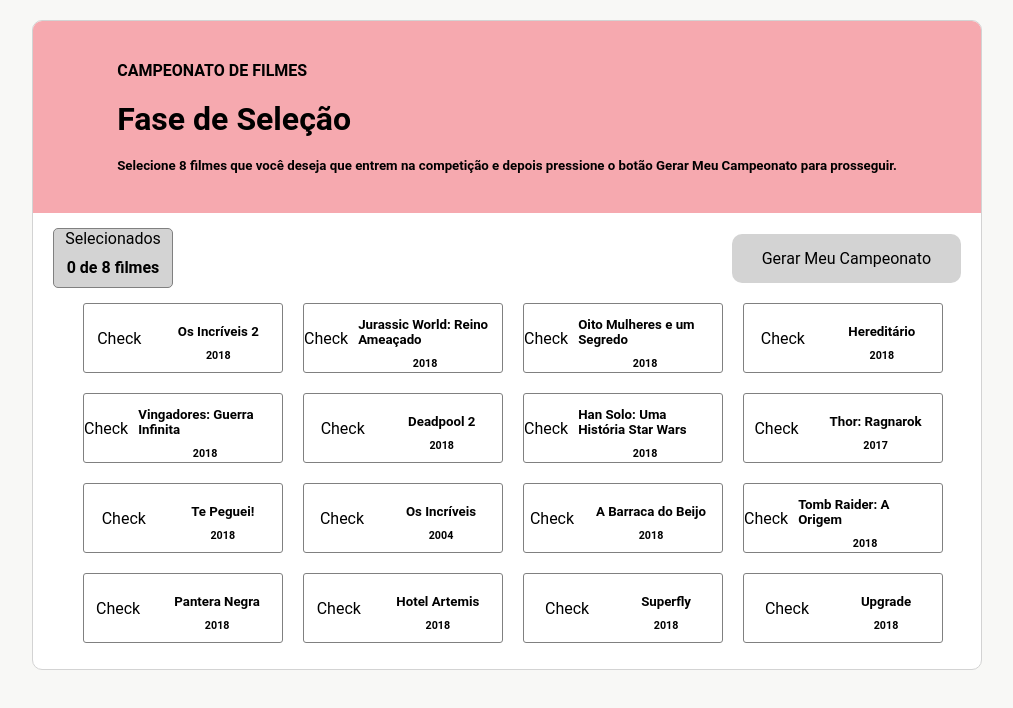
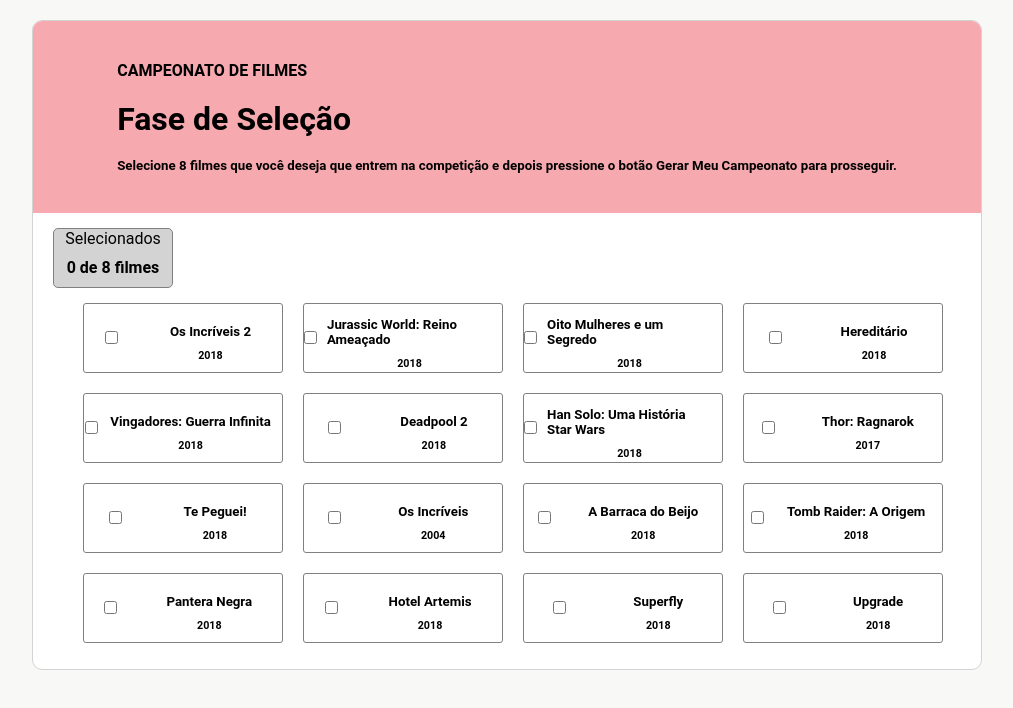
Before and after one commit to amontanher/CopaFilmes, a React (Create React App) app in the folder frontend/: page / in a window 1280 px wide. Shown: the top 708 px of the page, without its empty margins (143-1156 px from the left). Built offline with nearby package versions, Linux system fonts and the light colour scheme.

Commit message:
Implements events (#4)
* starts handle

* handle checkbox

* implements checkbox

* implements button

```diff
--- a/frontend/public/index.html
+++ b/frontend/public/index.html
@@ -10,34 +10,11 @@
       content="Web site created using create-react-app"
     />
     <link rel="apple-touch-icon" href="%PUBLIC_URL%/logo192.png" />
-    <!--
-      manifest.json provides metadata used when your web app is installed on a
-      user's mobile device or desktop. See https://developers.google.com/web/fundamentals/web-app-manifest/
-    -->
     <link rel="manifest" href="%PUBLIC_URL%/manifest.json" />
-    <!--
-      Notice the use of %PUBLIC_URL% in the tags above.
-      It will be replaced with the URL of the `public` folder during the build.
-      Only files inside the `public` folder can be referenced from the HTML.
-
-      Unlike "/favicon.ico" or "favicon.ico", "%PUBLIC_URL%/favicon.ico" will
-      work correctly both with client-side routing and a non-root public URL.
-      Learn how to configure a non-root public URL by running `npm run build`.
-    -->
-    <title>React App</title>
+    <title>Campeonato de Filmes</title>
   </head>
   <body>
     <noscript>You need to enable JavaScript to run this app.</noscript>
     <div id="root"></div>
-    <!--
-      This HTML file is a template.
-      If you open it directly in the browser, you will see an empty page.
-
-      You can add webfonts, meta tags, or analytics to this file.
-      The build step will place the bundled scripts into the <body> tag.
-
-      To begin the development, run `npm start` or `yarn start`.
-      To create a production bundle, use `npm run build` or `yarn build`.
-    -->
   </body>
 </html>
--- a/frontend/src/components/Button.js
+++ b/frontend/src/components/Button.js
@@ -1,11 +1,11 @@
 import React from 'react';
 import '../styles/Button.css';
 
-export default function Button({ title, color }) {
+export default function Button({ title, handleFunction }) {
     return (
         <>
             <div>
-                <a href="#">{title}</a>
+                <a href="#" onClick={handleFunction}>{title}</a>
             </div>
         </>
     );
--- a/frontend/src/components/Card.js
+++ b/frontend/src/components/Card.js
@@ -1,12 +1,28 @@
-import React from 'react';
-import '../styles/Card.css';
+import React from "react";
+import "../styles/Card.css";
 
-export default function Card({ title, year }) {
+export default function Card({
+  item,
+  id,
+  title,
+  year,
+  handleFunction,
+  isChecked,
+  totalSelected,
+  totalMovies
+}) {
+  const disable = totalSelected === totalMovies ? true : false;
   return (
     <>
       <div className="container-card">
         <div className="container-check">
-                    <p>Check</p>
+          <input
+            type="checkbox"
+            checked={isChecked}
+            onChange={(e) => handleFunction(e, item)}
+            value={id}
+            disabled={disable}
+          />
         </div>
         <div className="container-detail">
           <h5>{title}</h5>
--- a/frontend/src/pages/Home/index.js
+++ b/frontend/src/pages/Home/index.js
@@ -1,36 +1,84 @@
-import React, { useState, useEffect } from 'react';
-import '../../styles/Home.css';
-import moviesTitles from '../../data/movies.json'
+import React, { useState, useEffect } from "react";
+import "../../styles/Home.css";
+import moviesTitles from "../../data/movies.json";
 
-import Banner from '../../components/Banner';
-import Button from '../../components/Button';
-import Selection from '../../components/Selection';
-import Card from '../../components/Card';
+import Banner from "../../components/Banner";
+import Button from "../../components/Button";
+import Selection from "../../components/Selection";
+import Card from "../../components/Card";
 
 export default function Home() {
+  const [total, setTotal] = useState(0);
   const [movies, setMovies] = useState([]);
+  const [totalMovies] = useState(8);
+  const [selectedMovies, setSelectedMovies] = useState([]);
+  const [enableGenerateButton, setEnableGenerateButton] = useState(false);
+
+  const handleGenerateChampionship = () => {
+    console.log(selectedMovies);
+  };
+
+  const handleCheckboxChange = (event, item) => {
+    const isChecked = event.target.checked;
+
+    if (isChecked) {
+      setSelectedMovies([...selectedMovies, item]);
+      setTotal(total => total + 1);
+    } else {
+      const titleIndex = selectedMovies.indexOf(item);
+      selectedMovies.splice(titleIndex, 1);
+
+      setTotal(total => total - 1);
+    }
+
+    enableButton();
+  };
+
+  const enableButton = () => {
+    if (total === 8)
+      setEnableGenerateButton(true);
+    else
+      setEnableGenerateButton(false);
+  }
 
   useEffect(() => {
     setMovies(moviesTitles);
-    }, [])
+  }, []);
 
   return (
     <div className="container">
+
       <div>
-                <Banner title="Fase de Seleção"
+        <Banner
+          title="Fase de Seleção"
           project="CAMPEONATO DE FILMES"
           description="Selecione 8 filmes que você
                 deseja que entrem na competição e depois
                 pressione o botão Gerar Meu Campeonato
-                para prosseguir." />
+                para prosseguir."
+        />
       </div>
+
       <div className="container-events">
-                <Selection selecteds="0" total="8" />
-                <Button title="Gerar Meu Campeonato" />
+        <Selection selecteds={total} total={totalMovies} />
+        {enableGenerateButton && <Button
+          title="Gerar Meu Campeonato"
+          handleFunction={handleGenerateChampionship}
+        />}
       </div>
+
       <div className="container-list">
-                {movies.map(item => (
-                    <Card key={item.id} title={item.titulo} year={item.ano} />
+        {movies.map((item) => (
+          <Card
+            key={item.id}
+            id={item.id}
+            title={item.titulo}
+            year={item.ano}
+            item={item}
+            totalSelected={total}
+            totalMovies={totalMovies}
+            handleFunction={handleCheckboxChange}
+          />
         ))}
       </div>
     </div>
```
Lines whose indentation alone changed are shown as unchanged.
